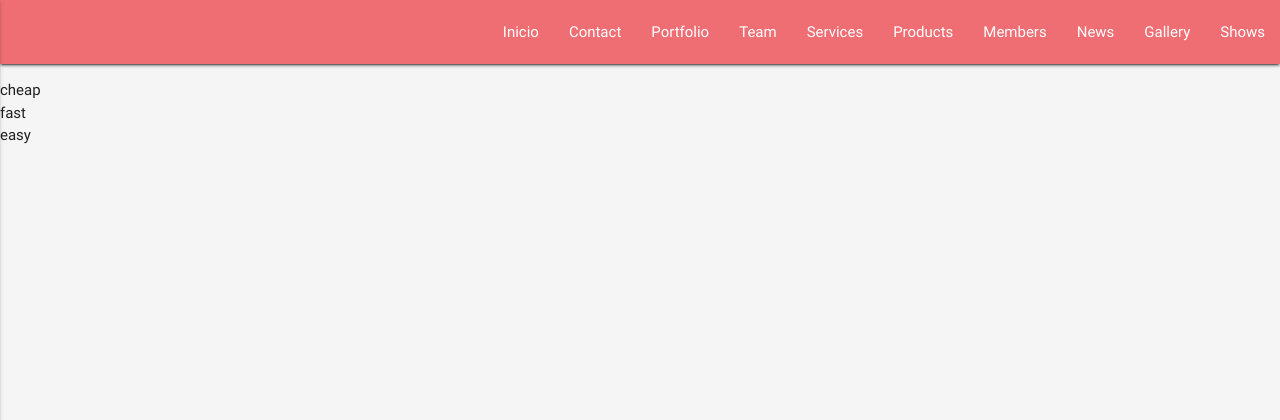
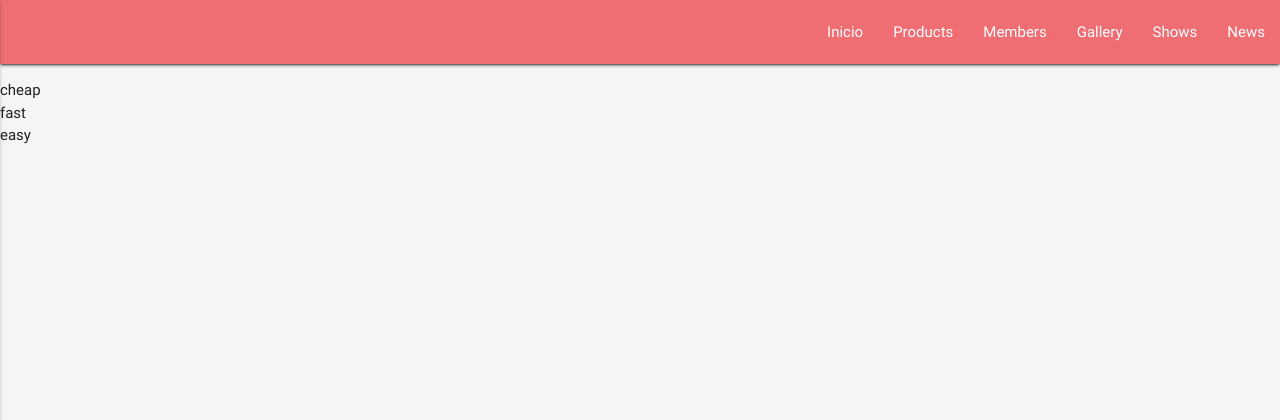
Before and after one commit to elpatiostudio/django_hello, a Django app: page / in a window 1280 px wide. Shown: the top 420 px of the page. Run offline with Django 3.2, Linux system fonts and the light colour scheme; some libraries are stand-ins or nearby versions.

Commit message:
feat: remove unused

```diff
--- a/django.prj/dlp/templates/main_menu.html
+++ b/django.prj/dlp/templates/main_menu.html
@@ -3,27 +3,19 @@
     <div class="nav-wrapper">
       <ul class="right hide-on-med-and-down">
         <li><a href="/">Inicio</a></li>
-	<li><a href="/contact">Contact</a></li>
-	<li><a href="/portfolio">Portfolio</a></li>
-	<li><a href="/team">Team</a></li>
-	<li><a href="/services">Services</a></li>
-	<li><a href="/products">Products</a></li>
-	<li><a href="/members">Members </a></li>
-	<li><a href="/news">News </a></li>
-	<li><a href="/gallery">Gallery </a></li>
-	<li><a href="/shows">Shows </a></li>
+		<li><a href="/products">Products</a></li>
+		<li><a href="/members">Members</a></li>
+		<li><a href="/gallery">Gallery</a></li>
+		<li><a href="/shows">Shows </a></li>
+		<li><a href="/news">News</a></li>
       </ul>
       <ul class="side-nav" id="mobile-demo">
         <li><a href="/">Inicio</a></li>
-	<li><a href="/contact">Contact</a></li>
-	<li><a href="/portfolio">Portfolio</a></li>
-	<li><a href="/team">Team</a></li>
-	<li><a href="/services">Services</a></li>
-	<li><a href="/products">Products</a></li>
-	<li><a href="/members">Members </a></li>
-	<li><a href="/news">News </a></li>
-	<li><a href="/gallery">Gallery </a></li>
-	<li><a href="/shows">Shows </a></li>
+		<li><a href="/products">Products</a></li>
+		<li><a href="/members">Members</a></li>
+		<li><a href="/gallery">Gallery</a></li>
+		<li><a href="/shows">Shows</a></li>
+		<li><a href="/news">News</a></li>
       </ul>
     </div>
   </nav>
--- a/django.prj/dlp/urls.py
+++ b/django.prj/dlp/urls.py
@@ -2,18 +2,14 @@ from django.conf import settings
 from django.conf.urls import url
 from django.contrib import admin
 
-from views import home, contact, products, team, members, portfolio, services, news, shows, gallery
+from views import home, products, members, news, shows, gallery
 
 
 urlpatterns = [
     url(settings.ADMIN_URL, admin.site.urls),
     url('^$', home),
-    url('^contact/', contact),
-    url('^team/', team),
     url('^products', products),
     url('^members', members),
-    url('^portfolio/', portfolio),
-    url('^services/', services),
     url('^shows/', shows),
     url('^news/', news),
     url('^gallery/', gallery),
--- a/django.prj/dlp/views.py
+++ b/django.prj/dlp/views.py
@@ -1,11 +1,10 @@
 from django.shortcuts import render
-from data.members import MEMBERS
 from shows.models import Show
 from main.models import Member
 from data.news import NEWS
-from data.gallery import GALLERY
 from products.models import Product, Category
 from gallery.models import Gallery
+
 
 def home(request):
     name = request.GET.get('name', 'User')
@@ -14,14 +13,6 @@ def home(request):
         'features': ['cheap', 'fast', 'easy', ],
     }
     return render(request, 'home.html', context)
-
-
-def contact(request):
-    name = request.GET.get('name', 'User')
-    context = {
-        'name': name,
-    }
-    return render(request, 'contact.html', context)
 
 
 def products(request):
@@ -34,12 +25,6 @@ def products(request):
 
     return render(request, 'products.html', context)
 
-def team(request):
-    name = request.GET.get('name', 'User')
-    context = {
-        'name': name,
-    }
-    return render(request, 'team.html', context)
 
 def members(request):
     name = request.GET.get('name', 'User')
@@ -49,20 +34,6 @@ def members(request):
     }
     return render(request, 'members.html', context)
 
-def portfolio(request):
-    name = request.GET.get('name', 'User')
-    context = {
-        'name': name,
-    }
-    return render(request, 'portfolio.html', context)
-
-def services(request):
-    name = request.GET.get('name', 'User')
-    context = {
-        'name': name,
-    }
-    return render(request, 'services.html', context)
-
 
 def news(request):
     name = request.GET.get('name', 'User')
@@ -71,6 +42,7 @@ def news(request):
         'news': NEWS,
     }
     return render(request, 'news.html', context)
+
 
 def gallery(request):
     name = request.GET.get('name', 'User')
@@ -82,6 +54,7 @@ def gallery(request):
     }
     return render(request, 'gallery.html', context)
 
+
 def shows(request):
     name = request.GET.get('name', 'User')
     context = {
```
